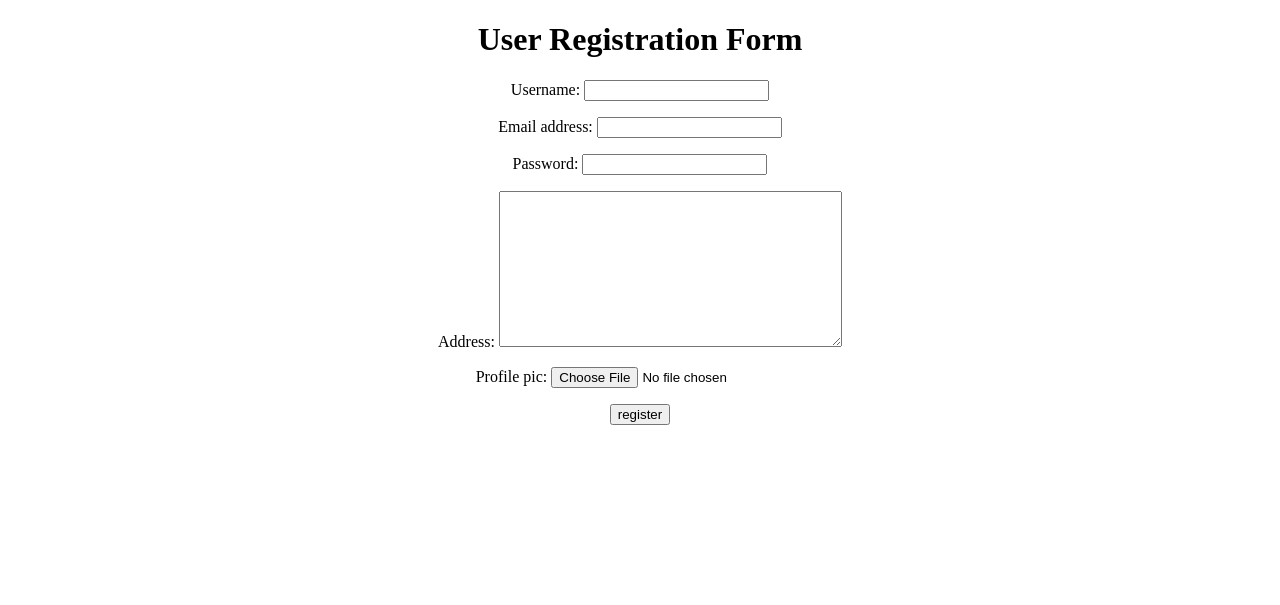
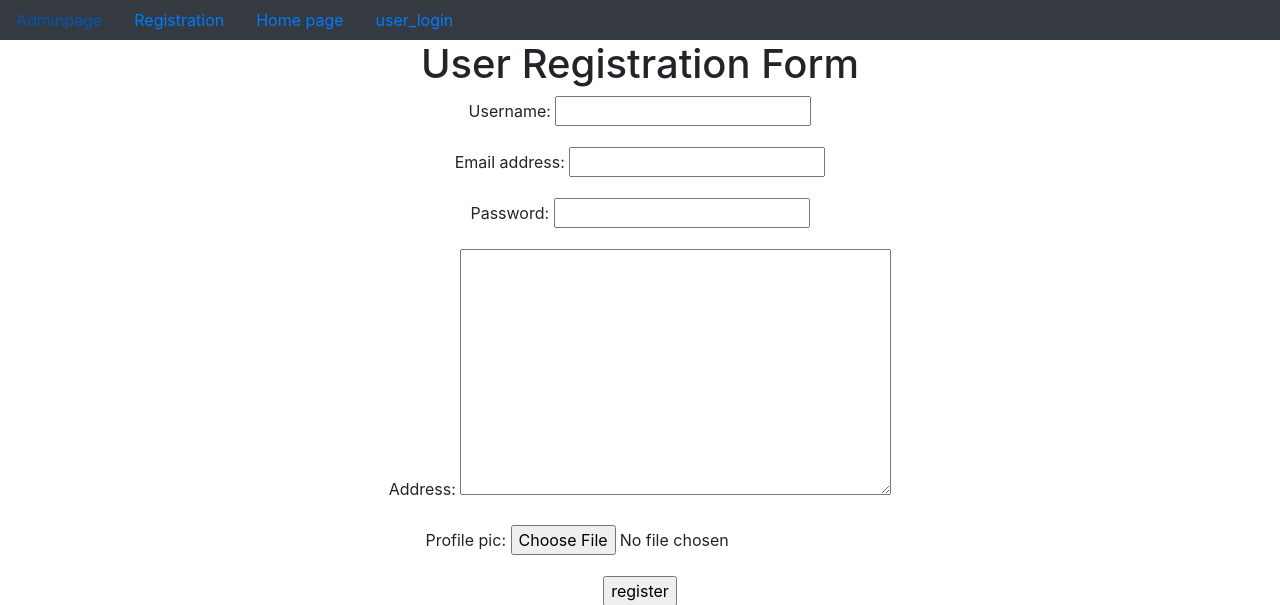
Before and after one commit to Lavanya19321/user_registration_form, a Django app: page /register in a window 1280 px wide. Shown: the top 605 px of the page. Run offline with Django 4.2, Linux system fonts and the light colour scheme.

Commit message:
first commit

```diff
--- a/app/views.py
+++ b/app/views.py
@@ -1,6 +1,8 @@
 from django.shortcuts import render
-from django.http import HttpResponse
+from django.http import HttpResponse,HttpResponseRedirect
 from django.core.mail import send_mail
+from django.contrib.auth import authenticate,login
+from django.urls import reverse
 
 from app.forms import *
 
@@ -34,3 +36,26 @@ def register(request):
             return HttpResponse('invalid')
 
     return render(request,'register.html',d)
+
+
+def user_login(request):
+    if request.method=='POST':
+        username=request.POST['un']
+        password=request.POST['pw']
+        AUO=authenticate(username=username,password=password)
+        if AUO and AUO.is_active:
+            login(request,AUO)
+            request.session['username']=username
+            return HttpResponseRedirect(reverse('home'))
+        else:
+            return HttpResponse('invalid credentials')
+    return render(request,'user_login.html')
+
+
+
+def home(request):
+    if request.session.get('username'):
+        username=request.session.get('username')
+        d={'username':username}
+        return render(request,'home.html',d)
+    return render(request,'home.html',)
--- a/project10/urls.py
+++ b/project10/urls.py
@@ -23,6 +23,8 @@ from django.conf import settings
 urlpatterns = [
     path('admin/', admin.site.urls),
     path('register',register,name='register'),
+    path('user_login/',user_login,name='user_login'),
+    path('home/',home,name='home'),
 
 
 ]+static(settings.MEDIA_URL,document_root=settings.MEDIA_ROOT)
--- a/templates/dummy.html
+++ b/templates/dummy.html
@@ -1,23 +1,42 @@
-<!DOCTYPE html>
+<!doctype html>
 <html lang="en">
-<head>
-    <meta charset="UTF-8">
-    <meta name="viewport" content="width=device-width, initial-scale=1.0">
-    <title>Document</title>
+  <head>
+    <!-- Required meta tags -->
+    <meta charset="utf-8">
+    <meta name="viewport" content="width=device-width, initial-scale=1, shrink-to-fit=no">
 
-    <link rel="stylesheet" href="{% static 'css/bootstrap.css' %}">
-    <link rel="stylesheet" href="{% static 'css/mdb.css' %}">
-</head>
-<body>
-    <nav class="navbar navbar-dark bg-primary  ">
-        <a href="{% url 'admin.index' %}" class="nav-link">Admin page</a>
-        <a href="{% url 'resitration' %}" class="nav-link">Registration</a>
+    <!-- Bootstrap CSS -->
+    <link rel="stylesheet" href="https://cdn.jsdelivr.net/npm/bootstrap@4.6.2/dist/css/bootstrap.min.css" integrity="sha384-xOolHFLEh07PJGoPkLv1IbcEPTNtaed2xpHsD9ESMhqIYd0nLMwNLD69Npy4HI+N" crossorigin="anonymous">
+   {% block title %}
+    <title>Hello, world!</title>
+    {% endblock %}
+  </head>
+  <body>
+    <nav class="nav bg-dark nav-dark">
+        <a href="{% url 'admin:index' %}" class="nav-link">Adminpage</a>
+        <a href="{% url 'register' %}" class="nav-link">Registration</a>
+        <a href="{% url 'home' %}" class="nav-link">Home page</a>
+        <a href="{% url 'user_login' %}" class="nav-link">user_login</a>
+
+
+
     </nav>
 
 
-    <script src="{% static 'js/jquery.js' %}"></script>
-    <script src="{% static 'js/popper.js' %}"></script>
-    <script src="{% static 'js/bootstrap.js' %}"></script>
-    <script src="{% static 'js/mdb.js' %}"></script>
-</body>
+
+    <!-- Optional JavaScript; choose one of the two! -->
+
+    <!-- Option 1: jQuery and Bootstrap Bundle (includes Popper) -->
+    <script src="https://cdn.jsdelivr.net/npm/jquery@3.5.1/dist/jquery.slim.min.js" integrity="sha384-DfXdz2htPH0lsSSs5nCTpuj/zy4C+OGpamoFVy38MVBnE+IbbVYUew+OrCXaRkfj" crossorigin="anonymous"></script>
+    <script src="https://cdn.jsdelivr.net/npm/bootstrap@4.6.2/dist/js/bootstrap.bundle.min.js" integrity="sha384-Fy6S3B9q64WdZWQUiU+q4/2Lc9npb8tCaSX9FK7E8HnRr0Jz8D6OP9dO5Vg3Q9ct" crossorigin="anonymous"></script>
+
+    <!-- Option 2: Separate Popper and Bootstrap JS -->
+    <!--
+    <script src="https://cdn.jsdelivr.net/npm/jquery@3.5.1/dist/jquery.slim.min.js" integrity="sha384-DfXdz2htPH0lsSSs5nCTpuj/zy4C+OGpamoFVy38MVBnE+IbbVYUew+OrCXaRkfj" crossorigin="anonymous"></script>
+    <script src="https://cdn.jsdelivr.net/npm/popper.js@1.16.1/dist/umd/popper.min.js" integrity="sha384-9/reFTGAW83EW2RDu2S0VKaIzap3H66lZH81PoYlFhbGU+6BZp6G7niu735Sk7lN" crossorigin="anonymous"></script>
+    <script src="https://cdn.jsdelivr.net/npm/bootstrap@4.6.2/dist/js/bootstrap.min.js" integrity="sha384-+sLIOodYLS7CIrQpBjl+C7nPvqq+FbNUBDunl/OZv93DB7Ln/533i8e/mZXLi/P+" crossorigin="anonymous"></script>
+    -->
+    {% block body_block %}
+    {% endblock %}
+  </body>
 </html>
--- a/templates/register.html
+++ b/templates/register.html
@@ -1,11 +1,11 @@
-<!DOCTYPE html>
-<html lang="en">
-<head>
-    <meta charset="UTF-8">
-    <meta name="viewport" content="width=device-width, initial-scale=1.0">
-    <title>Document</title>
-</head>
-<body>
+{% extends 'dummy.html' %}
+
+
+{% block title %}
+<title>Registration</title>
+{% endblock %}
+
+{% block body_block %}
     <center>
         <h1>User Registration Form</h1>
         <form method="POST" enctype="multipart/form-data">
@@ -15,6 +15,4 @@
             <input type="submit" value="register">
         </form>
     </center>
-
-</body>
-</html>
+{% endblock %}
--- a/templates/user_register.html
+++ b/templates/user_login.html
@@ -10,7 +10,9 @@
         {% csrf_token %}
         <label for="un">username</label>
         <input type="text" name="un" id="un"><br><br>
-        <
+        <label for="pw">password</label>
+        <input type="password" name="pw" id="pw">
+        <input type="submit" value="user_login">
 
     </form>
 
```
Also changed, not shown: templates/home.html (+7 -2 lines), db.sqlite3, media/dhoni_icChRbo.jpeg (added), media/hero_ram_1zzVa4c.jfif (added), media/hero_ram_7gLraYZ.jfif (added), media/prabhas_vMYCW6m.jfif (added), media/virat_7YIezHc.jpg (added).
